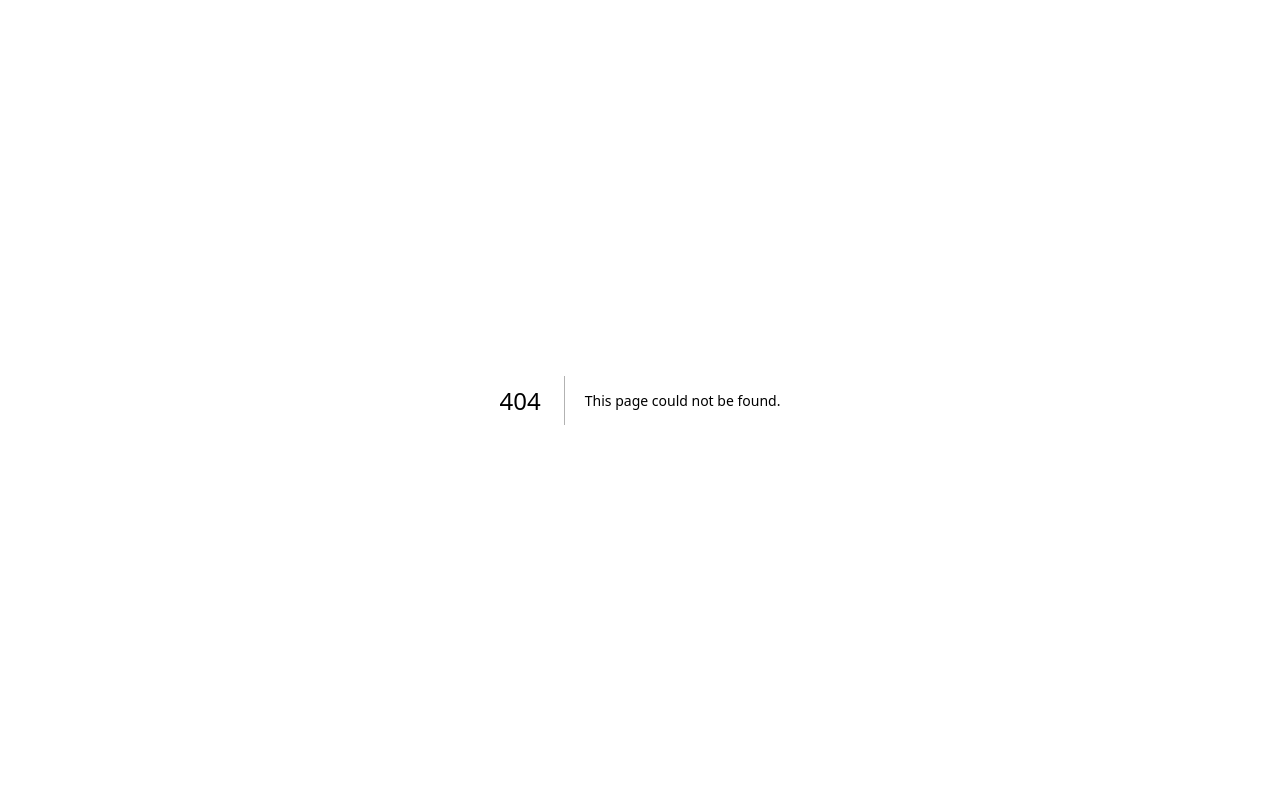
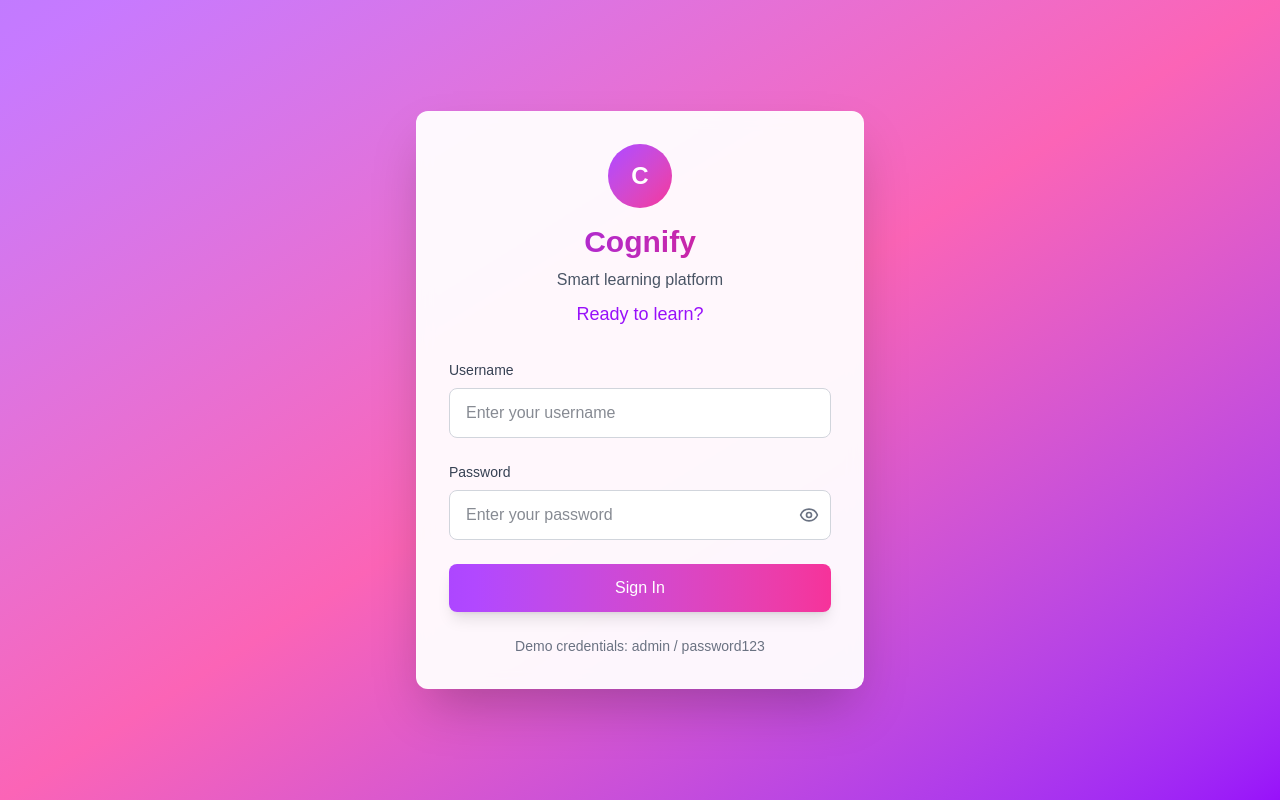
Before and after one commit to srivassi/Cognify, a Next.js app in the folder frontend/: page /auth in a window 1280 px wide. Before the commit this address had no page. Built offline with nearby package versions, Linux system fonts and the light colour scheme.

Commit message:
added auth page UI

```diff
--- /dev/null
+++ b/frontend/app/auth/page.tsx
@@ -0,0 +1,97 @@
+'use client';
+
+import { useState } from 'react';
+import { useRouter } from 'next/navigation';
+import { Eye, EyeOff } from 'lucide-react';
+
+export default function AuthPage() {
+  const [username, setUsername] = useState('');
+  const [password, setPassword] = useState('');
+  const [error, setError] = useState('');
+  const [loading, setLoading] = useState(false);
+  const [showPassword, setShowPassword] = useState(false);
+  const router = useRouter();
+
+  const handleLogin = async (e: React.FormEvent) => {
+    e.preventDefault();
+    setLoading(true);
+    setError('');
+
+    // Add a small delay to show loading state
+    await new Promise(resolve => setTimeout(resolve, 500));
+
+    if (username === 'admin' && password === 'password123') {
+      localStorage.setItem('isAuthenticated', 'true');
+      router.push('/');
+    } else {
+      setError('Invalid credentials');
+    }
+    setLoading(false);
+  };
+
+  return (
+    <div className="min-h-screen bg-gradient-to-br from-purple-400 via-pink-400 to-purple-600 flex items-center justify-center p-4">
+      <div className="bg-white/95 backdrop-blur-sm rounded-xl shadow-2xl p-8 w-full max-w-md border border-white/20">
+        <div className="text-center mb-8">
+          <div className="w-16 h-16 bg-gradient-to-br from-purple-500 to-pink-500 rounded-full flex items-center justify-center mx-auto mb-4">
+            <span className="text-white font-bold text-2xl">C</span>
+          </div>
+          <h1 className="text-3xl font-bold bg-gradient-to-r from-purple-600 to-pink-600 bg-clip-text text-transparent mb-2">Cognify</h1>
+          <p className="text-gray-600 mb-2">Smart learning platform</p>
+          <p className="text-purple-600 font-medium text-lg">Ready to learn?</p>
+        </div>
+
+        <form onSubmit={handleLogin} className="space-y-6">
+          <div>
+            <label className="block text-sm font-medium text-gray-700 mb-2">Username</label>
+            <input
+              type="text"
+              value={username}
+              onChange={(e) => setUsername(e.target.value)}
+              className="w-full px-4 py-3 border border-gray-300 rounded-lg focus:ring-2 focus:ring-purple-500 focus:border-transparent text-gray-900 bg-white"
+              placeholder="Enter your username"
+              required
+            />
+          </div>
+
+          <div>
+            <label className="block text-sm font-medium text-gray-700 mb-2">Password</label>
+            <div className="relative">
+              <input
+                type={showPassword ? 'text' : 'password'}
+                value={password}
+                onChange={(e) => setPassword(e.target.value)}
+                className="w-full px-4 py-3 pr-12 border border-gray-300 rounded-lg focus:ring-2 focus:ring-purple-500 focus:border-transparent text-gray-900 bg-white"
+                placeholder="Enter your password"
+                required
+              />
+              <button
+                type="button"
+                onClick={() => setShowPassword(!showPassword)}
+                className="absolute right-3 top-1/2 transform -translate-y-1/2 text-gray-500 hover:text-gray-700"
+              >
+                {showPassword ? <EyeOff size={20} /> : <Eye size={20} />}
+              </button>
+            </div>
+          </div>
+
+          {error && (
+            <div className="text-red-500 text-sm text-center bg-red-50 p-3 rounded-lg">{error}</div>
+          )}
+
+          <button
+            type="submit"
+            disabled={loading}
+            className="w-full py-3 bg-gradient-to-r from-purple-500 to-pink-500 text-white rounded-lg hover:from-purple-600 hover:to-pink-600 transition-all duration-200 font-medium shadow-lg disabled:opacity-50"
+          >
+            {loading ? 'Signing In...' : 'Sign In'}
+          </button>
+        </form>
+
+        <div className="mt-6 text-center text-sm text-gray-500">
+          <p>Demo credentials: admin / password123</p>
+        </div>
+      </div>
+    </div>
+  );
+}
--- a/frontend/app/components/Dashboard.tsx
+++ b/frontend/app/components/Dashboard.tsx
@@ -1,7 +1,7 @@
 'use client';
 
 import React, { useState } from 'react';
-import { Search, Plus, Upload, Grid3x3, Gamepad2 } from 'lucide-react';
+import { Search, Plus, Upload, Grid3x3, Gamepad2, LogOut } from 'lucide-react';
 import { useRouter } from 'next/navigation';
 
 interface FlashcardSet {
@@ -19,6 +19,11 @@ const Dashboard = () => {
   const [showUploadPopup, setShowUploadPopup] = useState(false);
   const [dragActive, setDragActive] = useState(false);
   const [uploadedFile, setUploadedFile] = useState<File | null>(null);
+
+  const handleLogout = () => {
+    localStorage.removeItem('isAuthenticated');
+    router.push('/auth');
+  };
 
   const [flashcardSets, setFlashcardSets] = useState<FlashcardSet[]>([
     { id: 1, title: 'Data Structures', cards: 24, lastStudied: '2 hours ago', color: 'from-purple-400 to-pink-400' },
@@ -91,6 +96,13 @@ const Dashboard = () => {
             <button className="px-5 py-2.5 bg-gradient-to-r from-pink-500 to-pink-600 text-white rounded-lg hover:from-pink-600 hover:to-pink-700 transition-all duration-200 flex items-center space-x-2 shadow-md hover:shadow-lg">
               <Gamepad2 size={18} />
               <span className="font-medium">Jeopardy</span>
+            </button>
+            <button
+              onClick={handleLogout}
+              className="px-4 py-2.5 bg-gradient-to-r from-gray-500 to-gray-600 text-white rounded-lg hover:from-gray-600 hover:to-gray-700 transition-all duration-200 flex items-center space-x-2 shadow-md hover:shadow-lg"
+            >
+              <LogOut size={18} />
+              <span className="font-medium">Sign Out</span>
             </button>
           </div>
         </div>
--- a/frontend/app/page.tsx
+++ b/frontend/app/page.tsx
@@ -1,5 +1,35 @@
+'use client';
+
+import { useEffect, useState } from 'react';
+import { useRouter } from 'next/navigation';
 import Dashboard from './components/Dashboard';
 
 export default function Home() {
+  const [isAuthenticated, setIsAuthenticated] = useState(false);
+  const [loading, setLoading] = useState(true);
+  const router = useRouter();
+
+  useEffect(() => {
+    const auth = localStorage.getItem('isAuthenticated');
+    if (auth === 'true') {
+      setIsAuthenticated(true);
+    } else {
+      router.push('/auth');
+    }
+    setLoading(false);
+  }, [router]);
+
+  if (loading) {
+    return (
+      <div className="min-h-screen bg-gradient-to-br from-purple-50 via-pink-50 to-purple-100 flex items-center justify-center">
+        <div className="text-lg text-gray-600">Loading...</div>
+      </div>
+    );
+  }
+
+  if (!isAuthenticated) {
+    return null;
+  }
+
   return <Dashboard />;
 }
--- a/frontend/middleware.ts
+++ /dev/null
@@ -1,19 +0,0 @@
-import { type NextRequest } from "next/server"
-import { updateSession } from "@/utils/supabase/middleware"
-
-export async function middleware(request: NextRequest) {
-  return await updateSession(request)
-}
-
-export const config = {
-  matcher: [
-    /*
-     * Match all request paths except for the ones starting with:
-     * - _next/static (static files)
-     * - _next/image (image optimization files)
-     * - favicon.ico (favicon file)
-     * Feel free to modify this pattern to include more paths.
-     */
-    "/((?!_next/static|_next/image|favicon.ico|.*\\.(?:svg|png|jpg|jpeg|gif|webp)$).*)",
-  ],
-}
```
